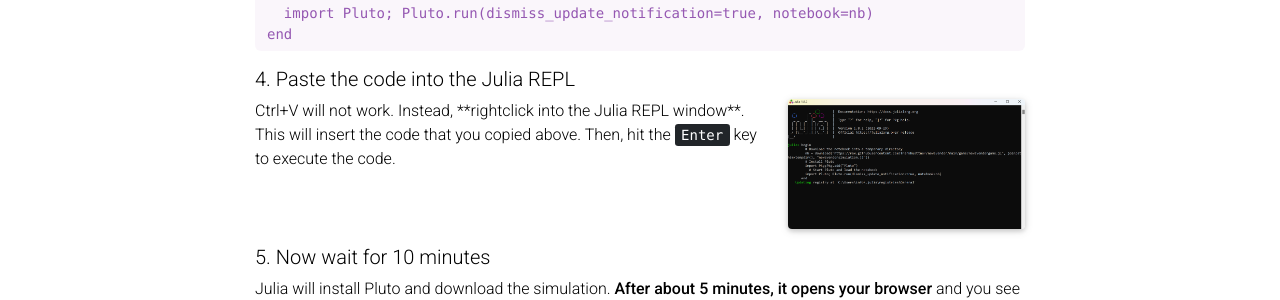
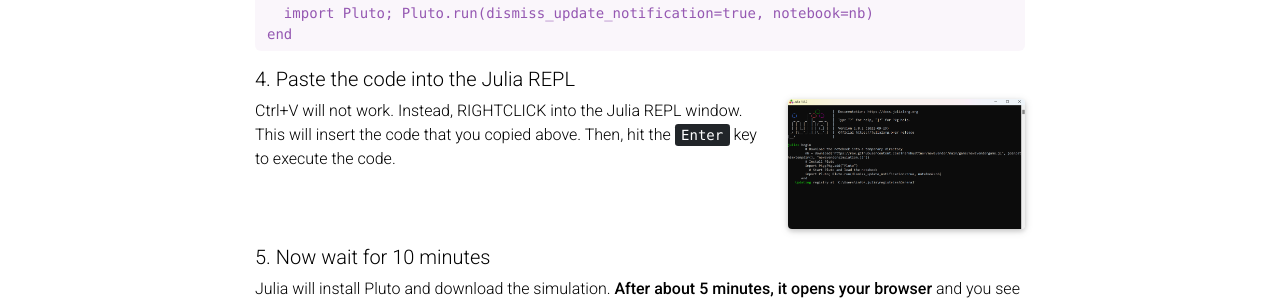
Before and after one commit to frankhuettner/www.newsvendor.games, a Jekyll site: the page built from _pages/play.md, in a window 1280 px wide and 1247 px high. Shown: the part 611-911 px from the top of the window. Built offline with Jekyll 4.4.1, drawn with Linux system fonts in a browser that asks for light colours; full-size pictures stand in for the smaller copies a plugin makes; comment, search, counter and statistics services are not loaded; a style sheet for code colours, icons or effects is not loaded.

```diff
--- a/_pages/play.md
+++ b/_pages/play.md
@@ -10,6 +10,7 @@ nav: true
 
 
 ##### 1. Download Julia **[from the official website](https://julialang.org/downloads/)** and install it with the standard settings
+
 
 ##### 2. Start Julia (e.g. in the Windows Start Menu)
 <div class="row justify-content-sm-center">
@@ -38,7 +39,7 @@ end
 ##### 4. Paste the code into the Julia REPL
    <div class="row justify-content-sm-center">
        <div class="col-sm-8 mt-3 mt-md-0">
-       Ctrl+V will not work. Instead, **rightclick into the Julia REPL window**. This will insert the code that you copied above. Then, hit the <kbd>Enter</kbd> key to execute the code.
+       Ctrl+V will not work. Instead, RIGHTCLICK into the Julia REPL window. This will insert the code that you copied above. Then, hit the <kbd>Enter</kbd> key to execute the code.
 
        </div>
        <div class="col-sm-4 mt-3 mt-md-0">
```
